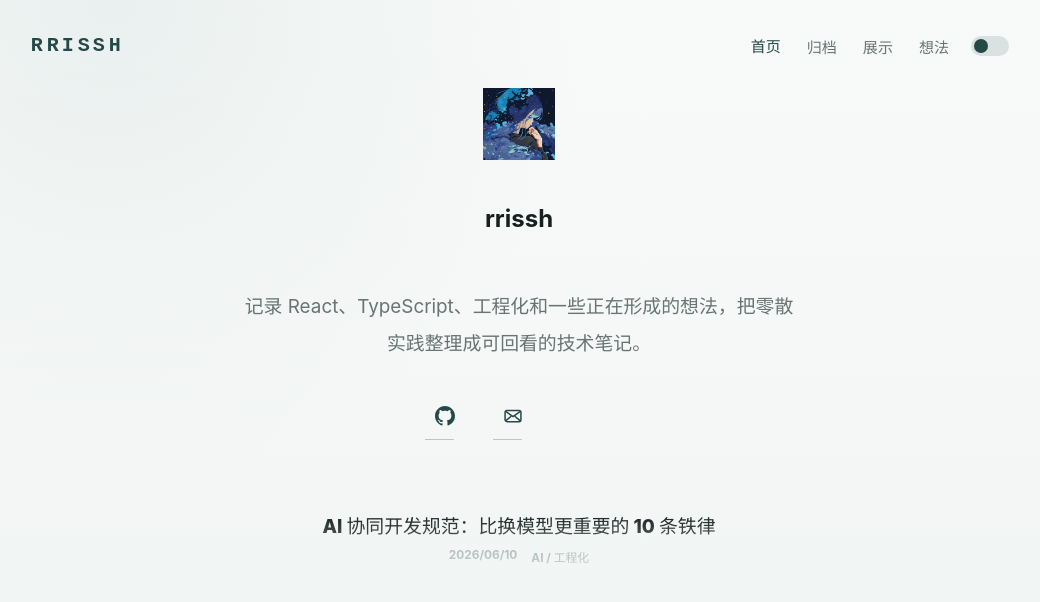
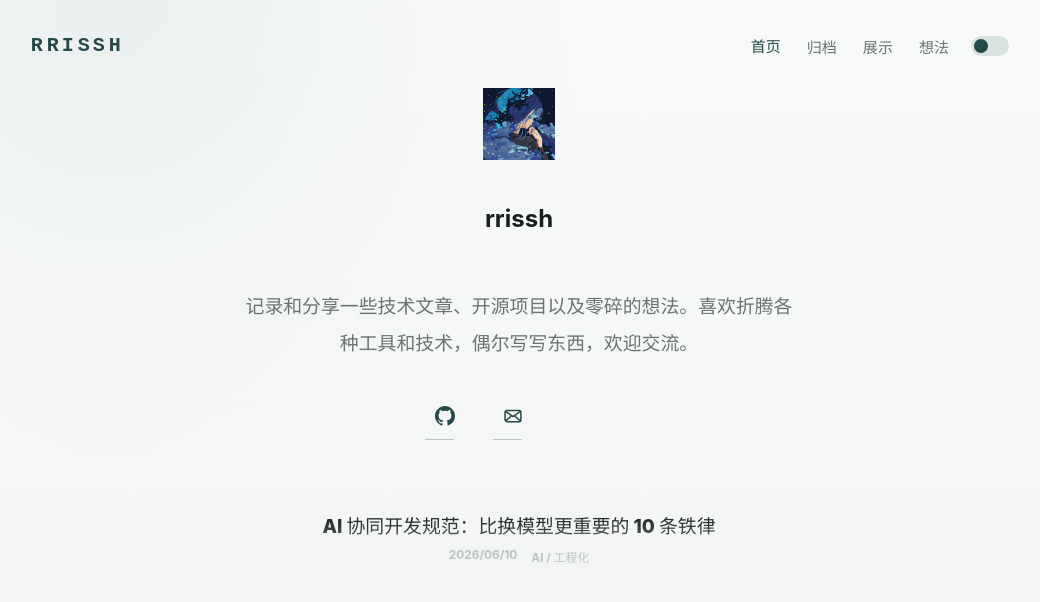
Before and after one commit to zj-rrissh/zj-rrissh.github.io, a React (Vite) app: page / in a window 1280 px wide. Shown: the top 602 px of the page, without its empty margins (121-1161 px from the left). Built offline with nearby package versions, Linux system fonts and the light colour scheme.

Commit message:
更新介绍

```diff
--- a/src/App.tsx
+++ b/src/App.tsx
@@ -203,7 +203,7 @@ function HomePage({
         </div>
 
         <p className="hero-copy">
-          记录 React、TypeScript、工程化和一些正在形成的想法，把零散实践整理成可回看的技术笔记。
+          记录和分享一些技术文章、开源项目以及零碎的想法。喜欢折腾各种工具和技术，偶尔写写东西，欢迎交流。
         </p>
 
         <div className="link-row" aria-label="个人链接">
```
